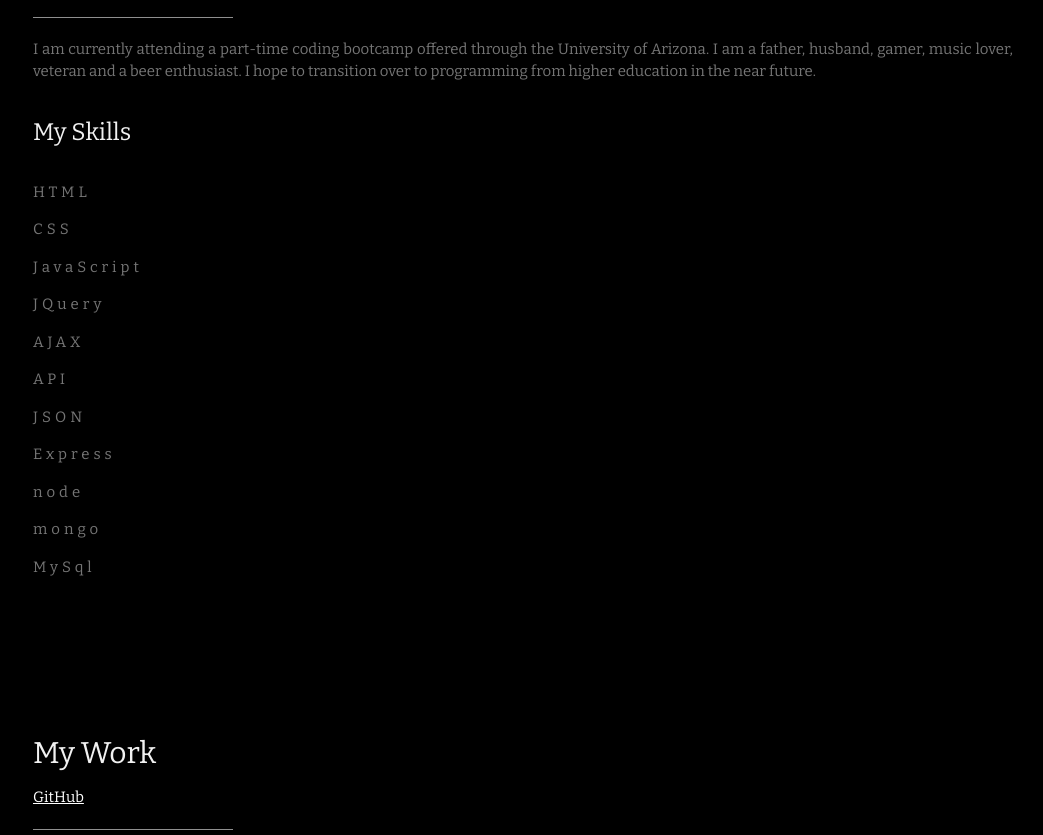
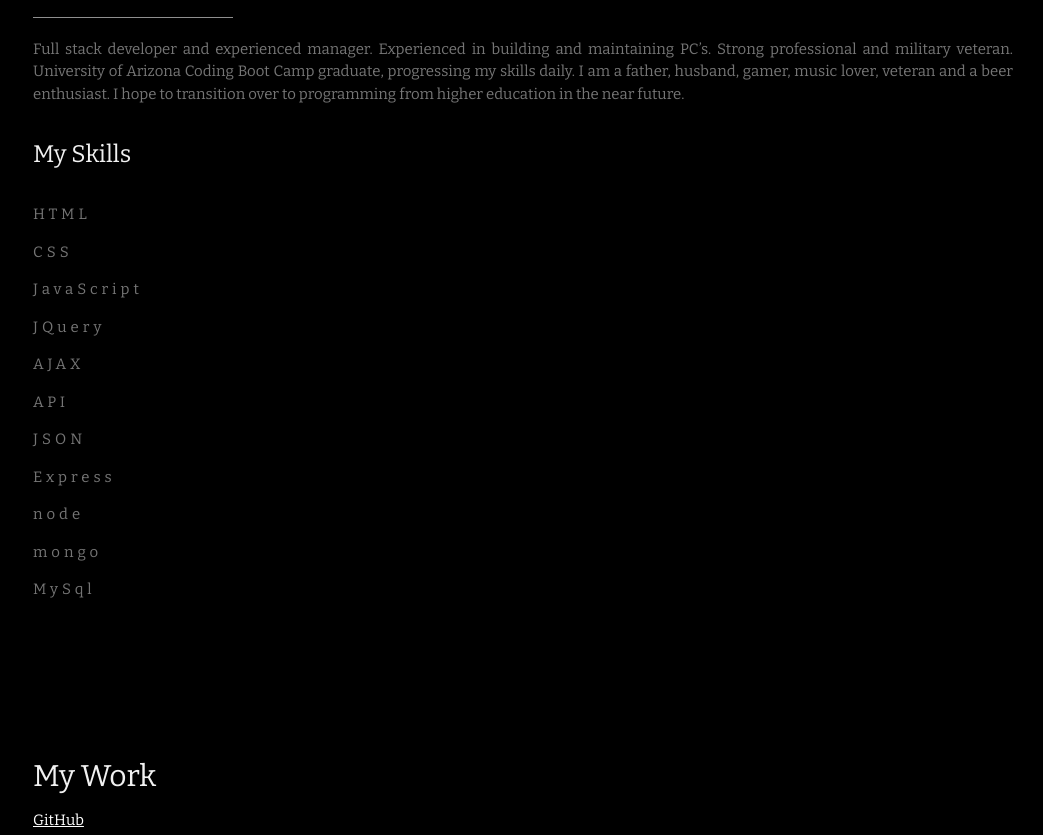
Before and after one commit to Astonsilicon/portfolio2, a plain HTML site: page index.html in a window 1280 px wide. Shown: the part 1101-1936 px from the top of the page, without its empty margins (177-1220 px from the left). Drawn offline with nearby package versions, Linux system fonts and the light colour scheme.

Commit message:
Update index.html

```diff
--- a/index.html
+++ b/index.html
@@ -63,7 +63,7 @@ body, h1,h2,h3,h4,h5,h6 {font-family: 'Bitter', serif;}
   <div class="w3-content w3-justify w3-text-grey w3-padding-64" id="about">
     <h2 class="w3-text-light-grey">James Barrio</h2>
     <hr style="width:200px" class="w3-opacity">
-    <p>I am currently attending a part-time coding bootcamp offered through the University of Arizona. I am a father, husband, gamer, music lover, veteran and a beer enthusiast. I hope to transition over to programming from higher education in the near future.
+    <p>Full stack developer and experienced manager. Experienced in building and maintaining PC’s. Strong professional and military veteran. University of Arizona Coding Boot Camp graduate, progressing my skills daily. I am a father, husband, gamer, music lover, veteran and a beer enthusiast. I hope to transition over to programming from higher education in the near future.
     </p>
     <h3 class="w3-padding-16 w3-text-light-grey">My Skills</h3>
     <p class="w3-wide">HTML</p>
```
